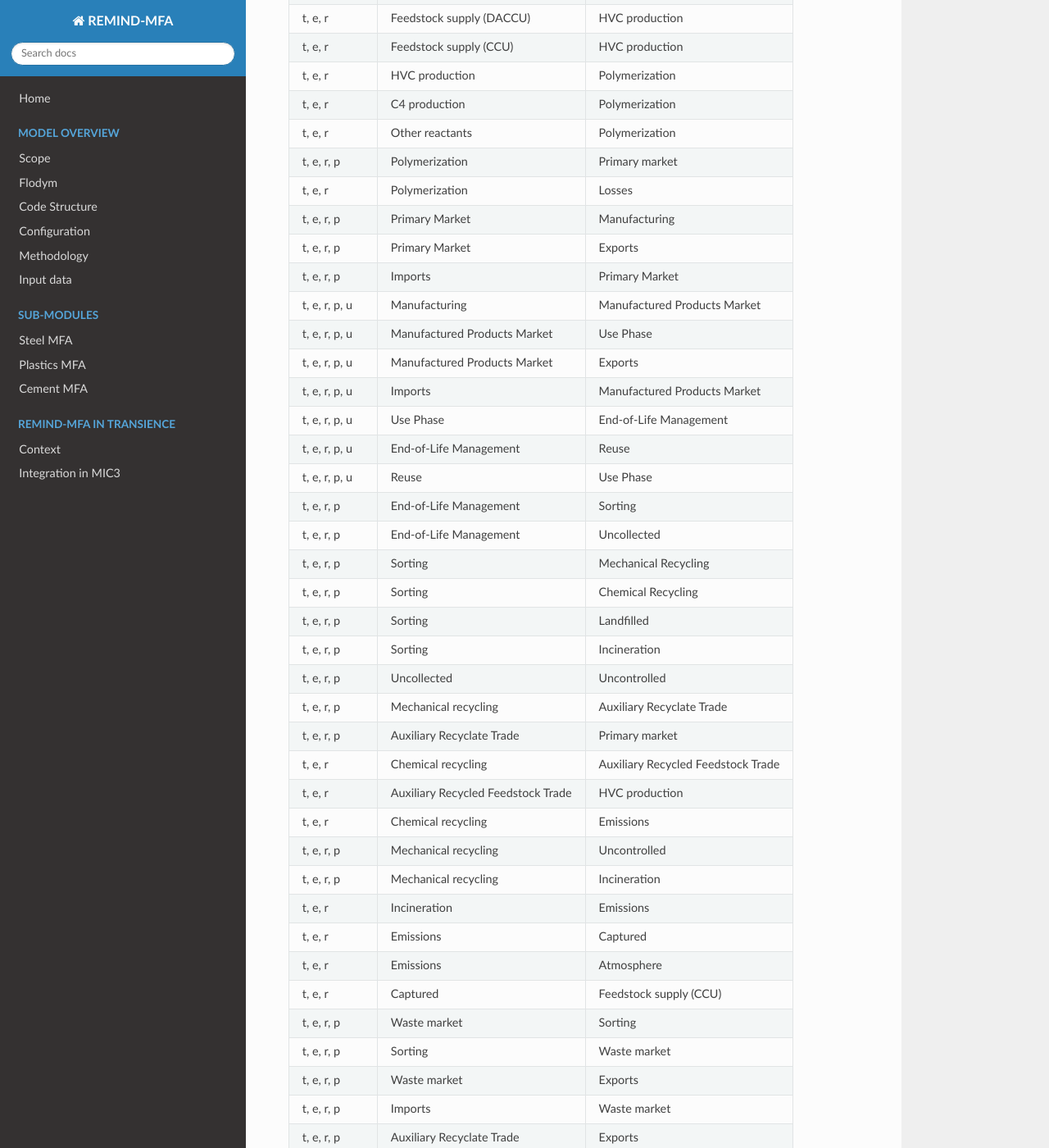
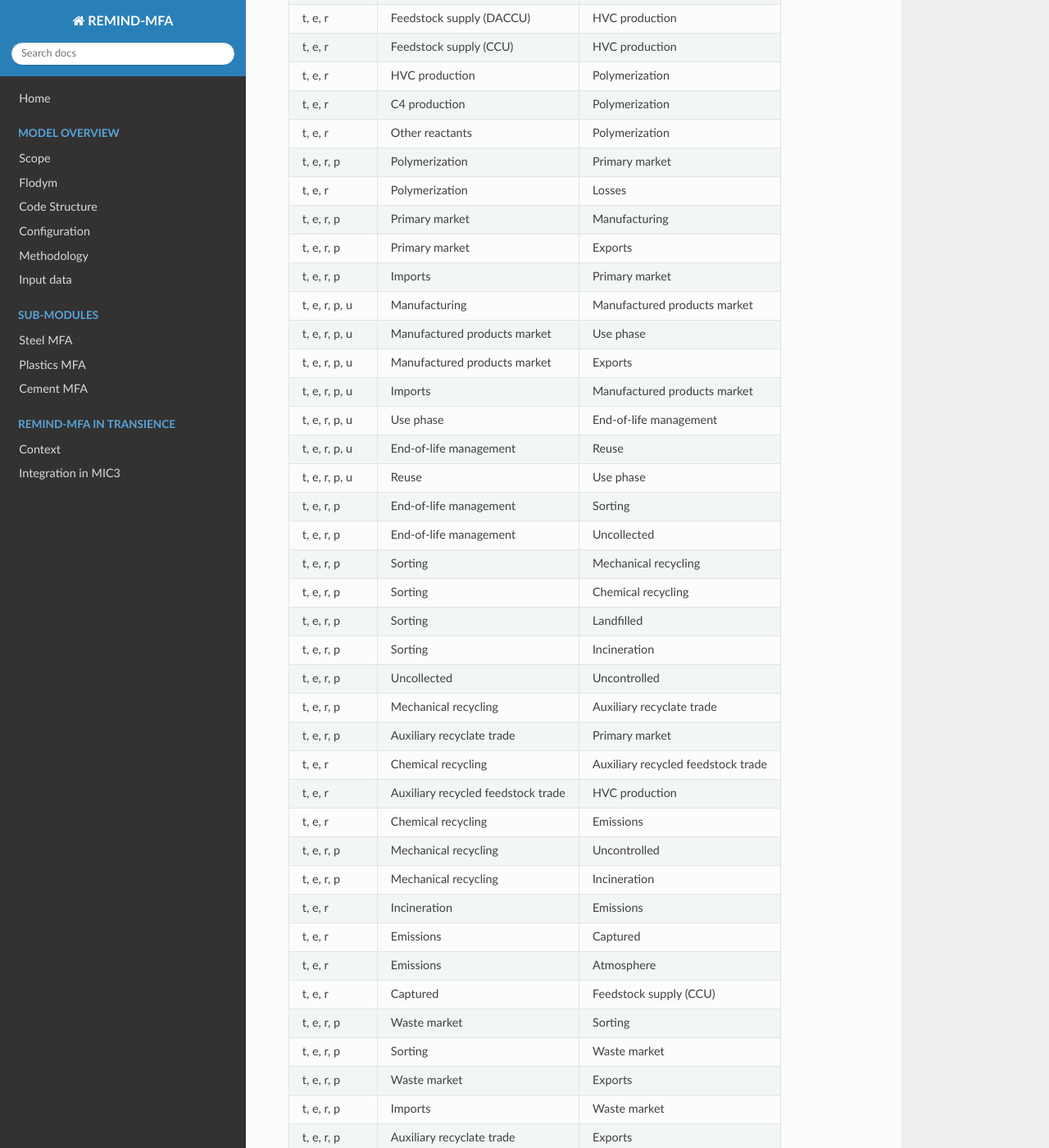
Before and after one commit to pik-piam/remind-mfa, an MkDocs documentation site: the page built from docs/plastics/definitions/flows.md, in a window 1280 px wide and 1400 px high, scrolled down 514 px. Shown: the whole window at 82% size. Built offline with MkDocs 1.6.1, drawn with Linux system fonts in a browser that asks for light colours; nearby versions of some CDN libraries; some of the changed text lies outside the part shown.

Commit message:
docs: update auto-generated docs

```diff
--- a/docs/plastics/definitions/flows.md
+++ b/docs/plastics/definitions/flows.md
@@ -18,27 +18,27 @@
 | t, e, r       | Other reactants                    | Polymerization                     |
 | t, e, r, p    | Polymerization                     | Primary market                     |
 | t, e, r       | Polymerization                     | Losses                             |
-| t, e, r, p    | Primary Market                     | Manufacturing                      |
-| t, e, r, p    | Primary Market                     | Exports                            |
-| t, e, r, p    | Imports                            | Primary Market                     |
-| t, e, r, p, u | Manufacturing                      | Manufactured Products Market       |
-| t, e, r, p, u | Manufactured Products Market       | Use Phase                          |
-| t, e, r, p, u | Manufactured Products Market       | Exports                            |
-| t, e, r, p, u | Imports                            | Manufactured Products Market       |
-| t, e, r, p, u | Use Phase                          | End-of-Life Management             |
-| t, e, r, p, u | End-of-Life Management             | Reuse                              |
-| t, e, r, p, u | Reuse                              | Use Phase                          |
-| t, e, r, p    | End-of-Life Management             | Sorting                            |
-| t, e, r, p    | End-of-Life Management             | Uncollected                        |
-| t, e, r, p    | Sorting                            | Mechanical Recycling               |
-| t, e, r, p    | Sorting                            | Chemical Recycling                 |
+| t, e, r, p    | Primary market                     | Manufacturing                      |
+| t, e, r, p    | Primary market                     | Exports                            |
+| t, e, r, p    | Imports                            | Primary market                     |
+| t, e, r, p, u | Manufacturing                      | Manufactured products market       |
+| t, e, r, p, u | Manufactured products market       | Use phase                          |
+| t, e, r, p, u | Manufactured products market       | Exports                            |
+| t, e, r, p, u | Imports                            | Manufactured products market       |
+| t, e, r, p, u | Use phase                          | End-of-life management             |
+| t, e, r, p, u | End-of-life management             | Reuse                              |
+| t, e, r, p, u | Reuse                              | Use phase                          |
+| t, e, r, p    | End-of-life management             | Sorting                            |
+| t, e, r, p    | End-of-life management             | Uncollected                        |
+| t, e, r, p    | Sorting                            | Mechanical recycling               |
+| t, e, r, p    | Sorting                            | Chemical recycling                 |
 | t, e, r, p    | Sorting                            | Landfilled                         |
 | t, e, r, p    | Sorting                            | Incineration                       |
 | t, e, r, p    | Uncollected                        | Uncontrolled                       |
-| t, e, r, p    | Mechanical recycling               | Auxiliary Recyclate Trade          |
-| t, e, r, p    | Auxiliary Recyclate Trade          | Primary market                     |
-| t, e, r       | Chemical recycling                 | Auxiliary Recycled Feedstock Trade |
-| t, e, r       | Auxiliary Recycled Feedstock Trade | HVC production                     |
+| t, e, r, p    | Mechanical recycling               | Auxiliary recyclate trade          |
+| t, e, r, p    | Auxiliary recyclate trade          | Primary market                     |
+| t, e, r       | Chemical recycling                 | Auxiliary recycled feedstock trade |
+| t, e, r       | Auxiliary recycled feedstock trade | HVC production                     |
 | t, e, r       | Chemical recycling                 | Emissions                          |
 | t, e, r, p    | Mechanical recycling               | Uncontrolled                       |
 | t, e, r, p    | Mechanical recycling               | Incineration                       |
@@ -50,7 +50,7 @@
 | t, e, r, p    | Sorting                            | Waste market                       |
 | t, e, r, p    | Waste market                       | Exports                            |
 | t, e, r, p    | Imports                            | Waste market                       |
-| t, e, r, p    | Auxiliary Recyclate Trade          | Exports                            |
-| t, e, r, p    | Imports                            | Auxiliary Recyclate Trade          |
-| t, e, r       | Auxiliary Recycled Feedstock Trade | Exports                            |
-| t, e, r       | Imports                            | Auxiliary Recycled Feedstock Trade |
+| t, e, r, p    | Auxiliary recyclate trade          | Exports                            |
+| t, e, r, p    | Imports                            | Auxiliary recyclate trade          |
+| t, e, r       | Auxiliary recycled feedstock trade | Exports                            |
+| t, e, r       | Imports                            | Auxiliary recycled feedstock trade |
```
Also changed, not shown: docs/cement/assumptions.md (+1 -1 lines), docs/plastics/definitions/processes.md (+8 -8 lines).
